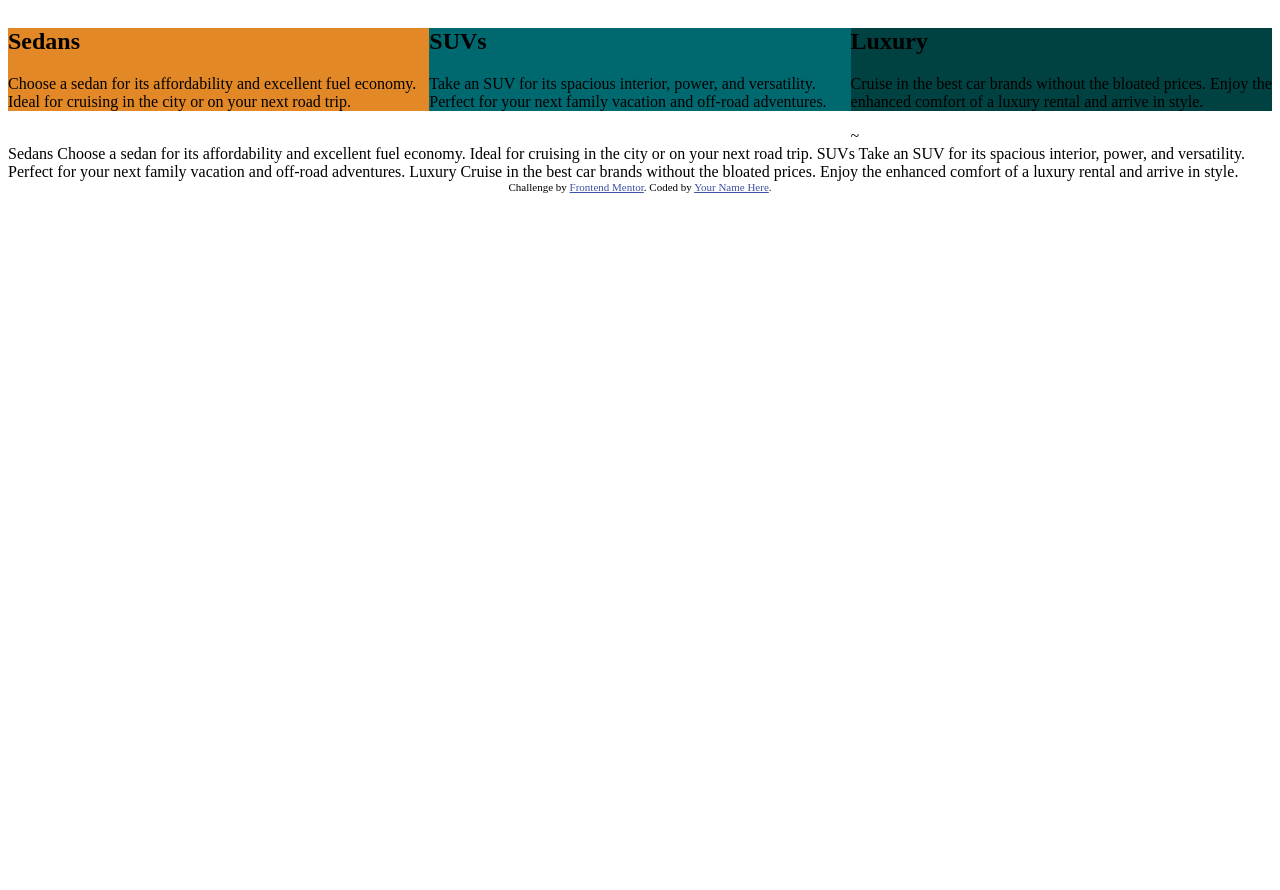
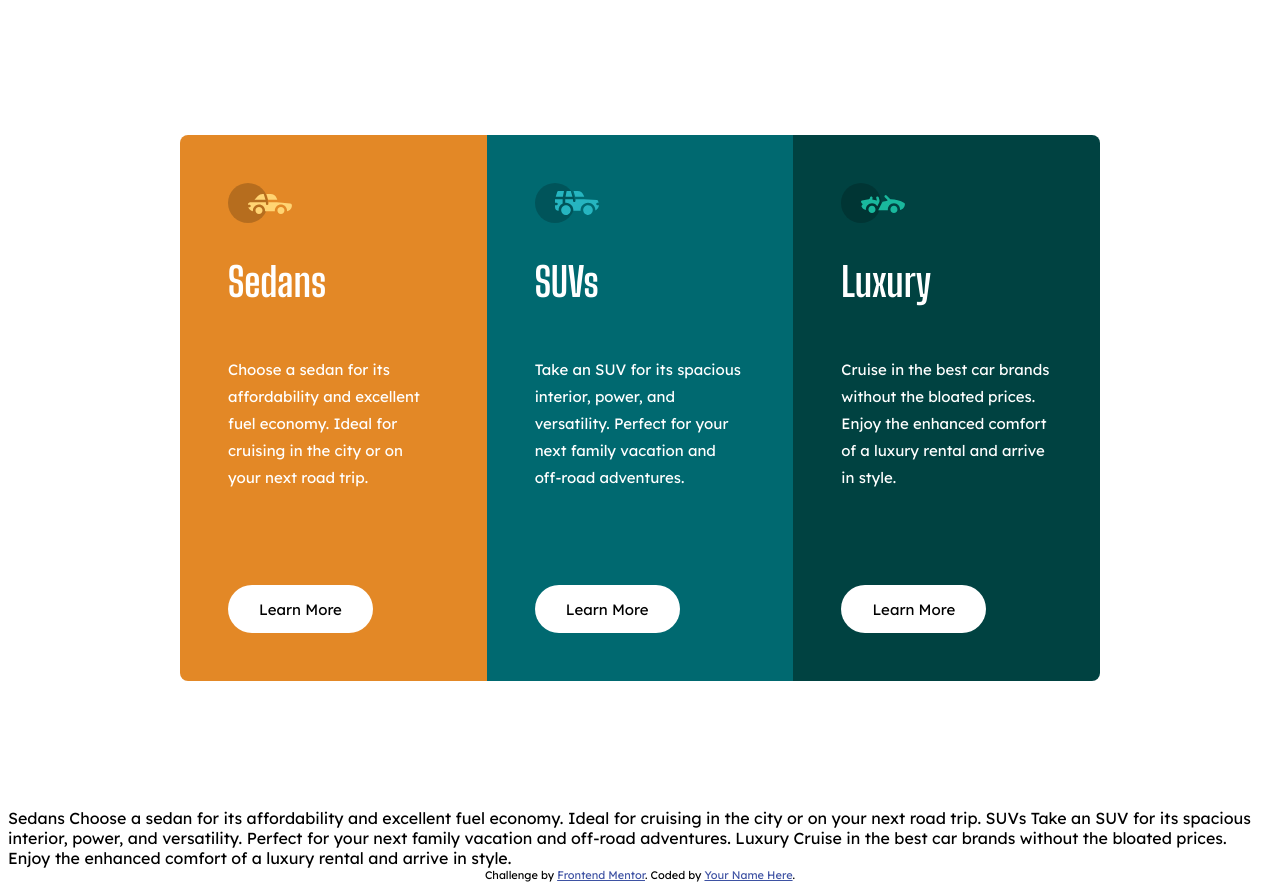
Before and after one commit to 6Ione/3-column-Preview-Card, a plain HTML site: page index.html in a window 1280 px wide. Before the commit the page ends 800 px from the top, so only its background shows below. Drawn offline with Linux system fonts and the light colour scheme.

Commit message:
Updated code and styling. Viewport not done.

```diff
--- a/index.html
+++ b/index.html
@@ -5,38 +5,106 @@
   <meta name="viewport" content="width=device-width, initial-scale=1.0"> <!-- displays site properly based on user's device -->
 
   <link rel="icon" type="image/png" sizes="32x32" href="./images/favicon-32x32.png">
-
+<link href="https://fonts.googleapis.com/css2?family=Big+Shoulders+Display:wght@700&family=Lexend+Deca&display=swap" rel="stylesheet">
   <title>Frontend Mentor | 3-column preview card component</title>
 
   <!-- Feel free to remove these styles or customise in your own stylesheet 👍 -->
   <style>
     .attribution { font-size: 0.6875rem; text-align: center; }
     .attribution a { color: hsl(228, 45%, 44%); }
-
-
-    .column {
-      float: left;
-      width: 33.33%;
+    body {
+      font-family: 'Lexend Deca', serif;
     }
 
-    /* Clear floats after the columns */
-    .column-rows:after {
-      content: "";
-      display: table;
-      clear: both;
+    .column-rows {
+      display: flex;
+      max-width: 920px;
+      margin: 0 auto;
+
+      align-items: center;
+      min-height: 100vh;
+    }
+
+    .column { /* ensures all three cards share a even width */
+      flex: 1;
+    }
+
+    img {
+        width: 64px;
+        height: auto;
+    }
+
+    h2 {
+      font-family: "Big Shoulders Display", sans-serif;
+      color: white;
+      font-size: 2.5rem;
+      font-weight: 700;
+      margin-top: 35px;
+      margin-bottom: 35px;
+    }
+
+    p {
+      color: white;
+      line-height: 1.8;
+      font-size: 0.9375rem;
     }
 
     .sedans {
       background-color: hsl(31, 77%, 52%);
+      display: flex;
+      flex-direction: column;
+
+      padding: 48px;
+      border-radius: 8px 0 0 8px;
+      min-height: 450px;
     }
 
     .suvs {
       background-color: hsl(184, 100%, 22%);
+      display: flex;
+      flex-direction: column;
+
+      padding: 48px;
+      min-height: 450px;
     }
 
     .luxury {
       background-color: hsl(179, 100%, 13%);
+      display: flex;
+      flex-direction: column;
+
+      padding: 48px;
+      border-radius: 0 8px 8px 0;
+      min-height: 450px;
     }
+
+    button {
+    font-family: "Lexend Deca", sans-serif;
+    font-size: 0.9375rem;
+
+    margin-top: auto;
+    width: 145px;
+    height: 48px;
+
+    border: none;
+    border-radius: 30px;
+    background: white;
+    cursor: pointer;
+    }
+
+    @media (max-width: 375px) {
+      .column-rows {
+        flex-direction: column;  /* Changed from horizontal to vertical */
+      }
+      .sedans {
+        border-radius: 8px 8px 0 0;
+      }
+
+      .luxury {
+        border-radius: 0 0 8px 8px;
+      }
+    }
+
   </style>
 </head>
 
@@ -47,26 +115,35 @@
 
         <div class="column">
           <div class="sedans">
+            <img src="images/icon-sedans.svg" alt="sedan-icon">
             <h2>Sedans</h2>
             <p>Choose a sedan for its affordability and excellent fuel economy. Ideal
               for cruising in the city or on your next road trip.</p>
+
+              <button type="learnMore">Learn More</button>
           </div>
         </div>
 
         <div class="column">
           <div class="suvs">
+            <img src="images/icon-suvs.svg" alt="suv-icon">
             <h2>SUVs</h2>
             <p>Take an SUV for its spacious interior, power, and versatility. Perfect
               for your next family vacation and off-road adventures.</p>
+
+              <button type="learnMore">Learn More</button>
           </div>
         </div>
 
         <div class="column">
           <div class="luxury">
+            <img src="images/icon-luxury.svg" alt="luxury">
             <h2>Luxury</h2>
             <p>Cruise in the best car brands without the bloated prices. Enjoy the enhanced
               comfort of a luxury rental and arrive in style.</p>
-          </div>~
+
+              <button type="button">Learn More</button>
+          </div>
         </div>
 
 
```
